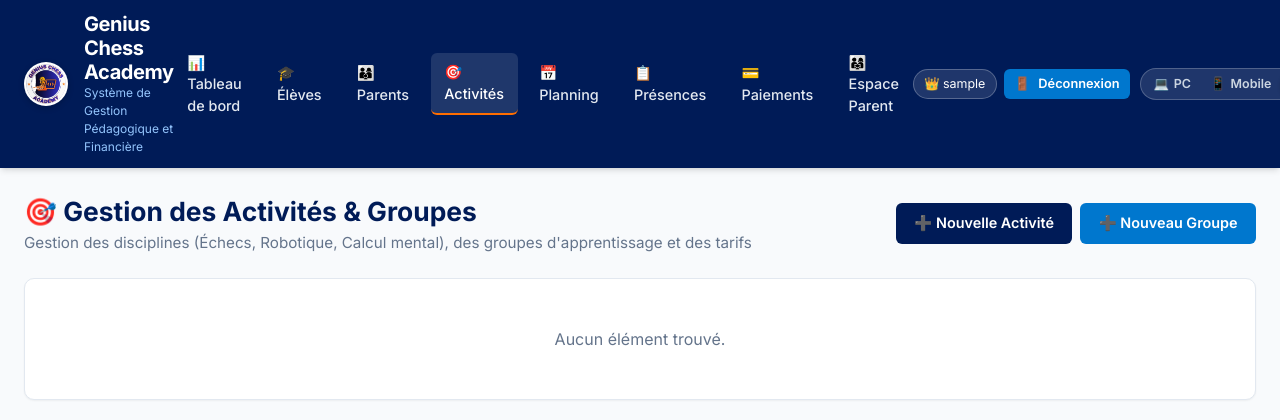
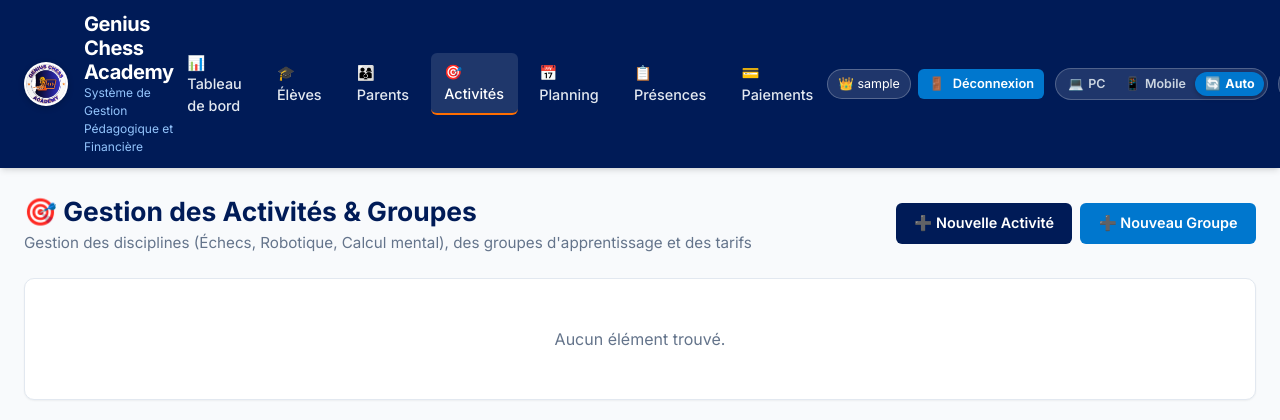
Before and after one commit to elaouni6565said-byte/geniuschess-app, a Django app: page /activities/ in a window 1280 px wide; the page is wider, and only the part inside the window is pictured. Shown: the top 420 px of that part. Run offline with Django 5.2, Linux system fonts and the light colour scheme; the visitor is signed in with stand-in values (Sample User, id 1); data that the repository does not hold is empty.

Commit message:
fix(nav): suppression de l onglet doublon Espace Parent pour l administrateur et reservation stricte au role parent

```diff
--- a/templates/base.html
+++ b/templates/base.html
@@ -10,7 +10,7 @@
     {% endif %}
     <title>{% block title %}{% trans "app_name" %}{% endblock %} — GCA 2026</title>
     <link rel="icon" type="image/png" href="{% static 'img/favicon.png' %}">
-    <link rel="stylesheet" href="{% static 'css/gca-style.css' %}?v=20260907.2">
+    <link rel="stylesheet" href="{% static 'css/gca-style.css' %}?v=20260907.5">
 
     <!-- PWA & Mobile Web App Capabilities -->
     <meta name="theme-color" content="#0A192F">
@@ -81,9 +81,6 @@
                     </li>
                     <li class="nav-item {% if request.resolver_match.url_name == 'payments' %}active{% endif %}">
                         <a href="{% url 'portal:payments' %}">💳 {% trans "nav.payments" %}</a>
-                    </li>
-                    <li class="nav-item {% if request.resolver_match.url_name == 'parent_space' %}active{% endif %}">
-                        <a href="{% url 'portal:parent_space' %}">👨‍👩‍👧 {% trans "nav.parent_space" %}</a>
                     </li>
                 {% elif request.user.is_authenticated and request.user.is_parent_role %}
                     <li class="nav-item active">
@@ -189,7 +186,7 @@
         </p>
     </footer>
 
-    <script src="{% static 'js/gca-bilingual.js' %}?v=20260904.5"></script>
+    <script src="{% static 'js/gca-bilingual.js' %}?v=20260907.5"></script>
 
     <!-- Service Worker Auto-Cleaner & Cache Purge -->
     <script>
```
